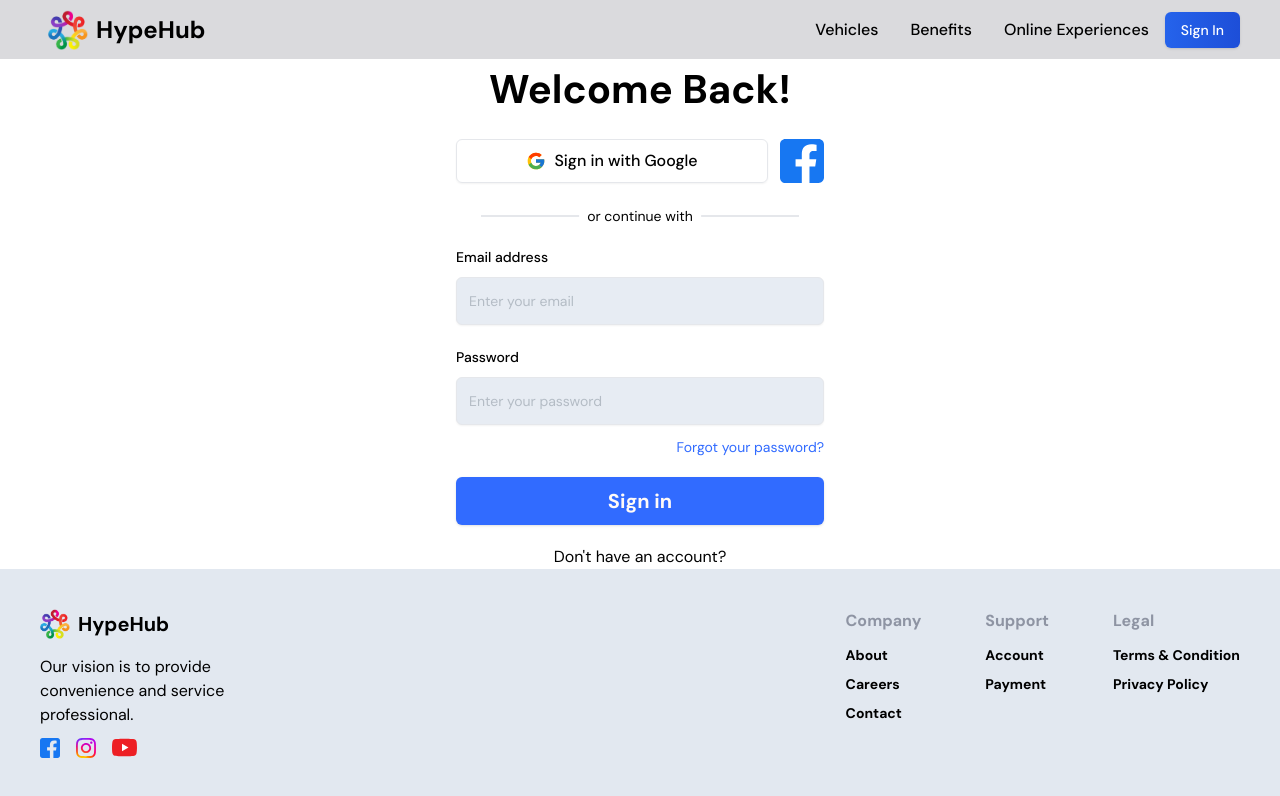
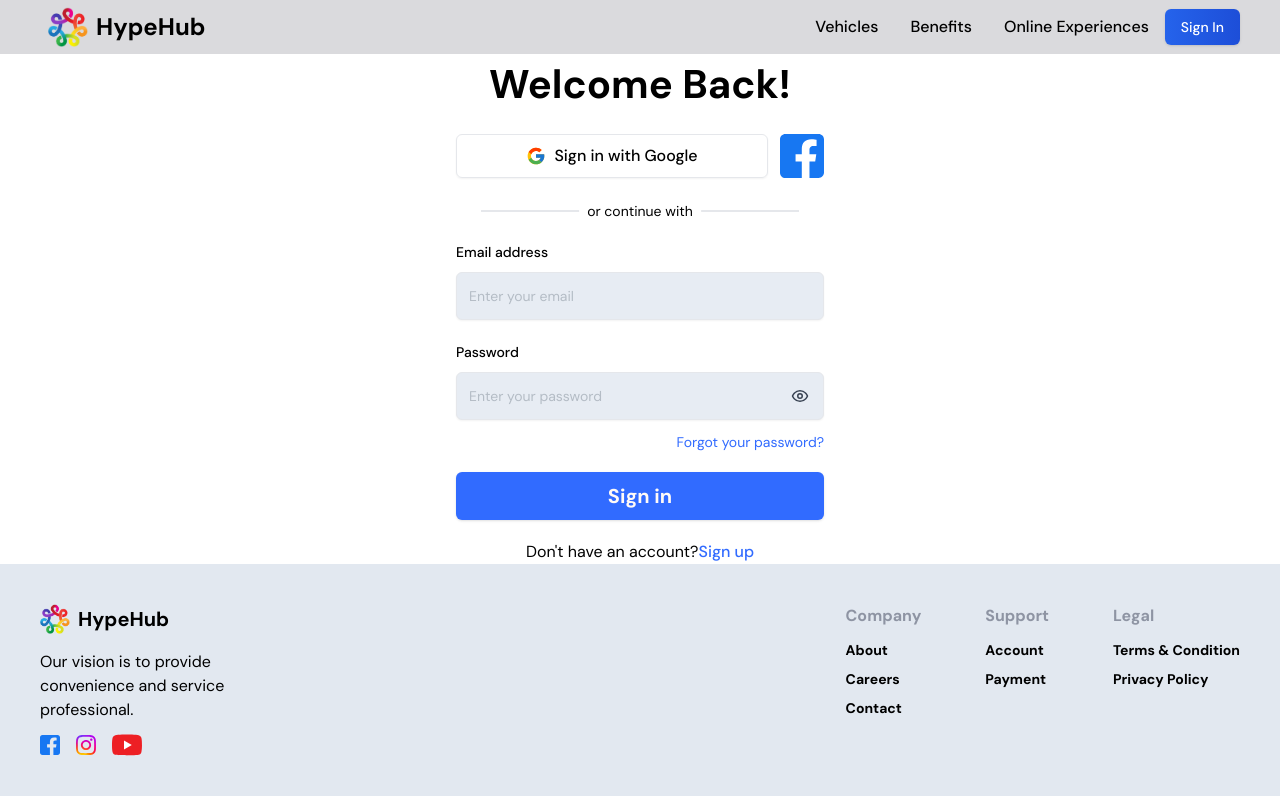
Before and after one commit to PhuocNguyen1703/Car-Rental, a Next.js app: page /sign-in in a window 1280 px wide. Shown: the top 796 px of the page. Built offline with nearby package versions, Linux system fonts and the light colour scheme.

Commit message:
update UI signIn page

```diff
--- a/components/footer/Footer.tsx
+++ b/components/footer/Footer.tsx
@@ -35,8 +35,8 @@ const Footer = () => {
           <Link href="/">
             <Image
               src="/icons/youtube.svg"
-              height={20}
-              width={25}
+              height={0}
+              width={30}
               alt="youtube"
             />
           </Link>
--- a/components/sign-in/SignInForm.tsx
+++ b/components/sign-in/SignInForm.tsx
@@ -1,4 +1,5 @@
 "use client";
+
 import { zodResolver } from "@hookform/resolvers/zod";
 import { useForm } from "react-hook-form";
 import { z } from "zod";
@@ -13,10 +14,15 @@ import {
   FormMessage,
 } from "@/components/ui/form";
 import { Input } from "@/components/ui/input";
+import { Eye, EyeOff } from "lucide-react";
+import { useState } from "react";
 
 const SignInForm = () => {
+  const [showPassword, setShowPassword] = useState(false);
+
   const formSchema = z.object({
     email: z.string().min(2).max(50),
+    password: z.string().min(2),
   });
 
   const form = useForm<z.infer<typeof formSchema>>({
@@ -58,26 +64,46 @@ const SignInForm = () => {
             <FormItem className="mt-5">
               <FormLabel>Password</FormLabel>
               <FormControl>
-                <Input
-                  placeholder="Enter your password"
-                  {...field}
-                  className="h-12 bg-[#E7ECF3]"
-                />
+                <div className="relative">
+                  <Input
+                    type={showPassword ? "text" : "password"}
+                    placeholder="Enter your password"
+                    {...field}
+                    className="h-12 pr-11 bg-[#E7ECF3]"
+                  />
+                  <Button
+                    type="button"
+                    variant="ghost"
+                    size="icon"
+                    className="absolute right-[10px] top-[10px] h-7 w-7 rounded-full outline-none hover:bg-gray-300"
+                    onClick={() => setShowPassword((prev) => !prev)}
+                  >
+                    {showPassword ? (
+                      <EyeOff className="stroke-gray-700" size={18} />
+                    ) : (
+                      <Eye className="stroke-gray-700" size={18} />
+                    )}
+                  </Button>
+                </div>
               </FormControl>
               <FormMessage />
             </FormItem>
           )}
         />
-        <p className="mt-3 text-caption2 text-end text-blue-500">
+        <p className="mt-3 text-caption2 text-end text-blue-500 cursor-pointer hover:underline">
           Forgot your password?
         </p>
         <Button className="w-full h-12 mt-5 bg-blue-500" type="submit">
           <p className="text-btn-lg text-[#FFFAF7]">Sign in</p>
         </Button>
-        <p className="mt-5 text-center">Don&apos;t have an account? </p>
+        <p className="mt-5 text-center">
+          Don&apos;t have an account?
+          <strong className=" text-blue-500 font-medium cursor-pointer">
+            Sign up
+          </strong>
+        </p>
       </form>
     </Form>
   );
 };
-
 export default SignInForm;
```
